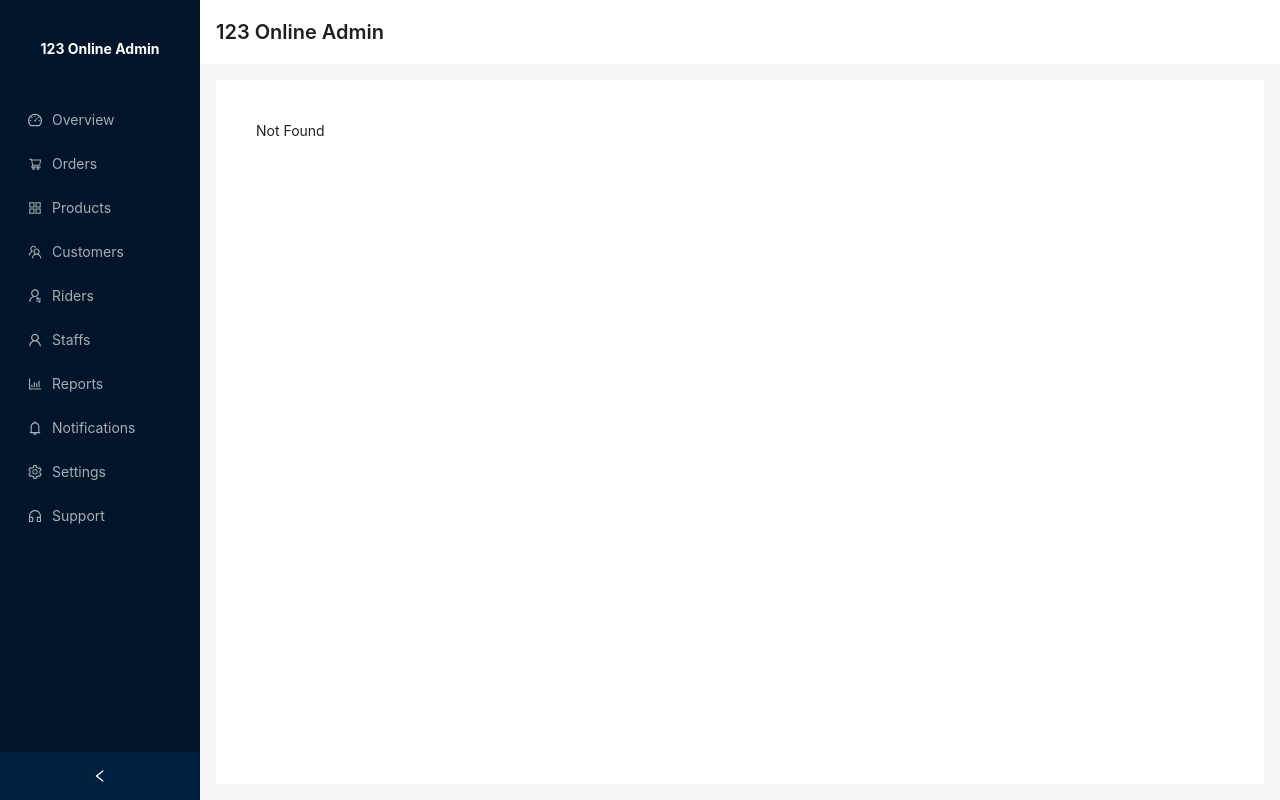
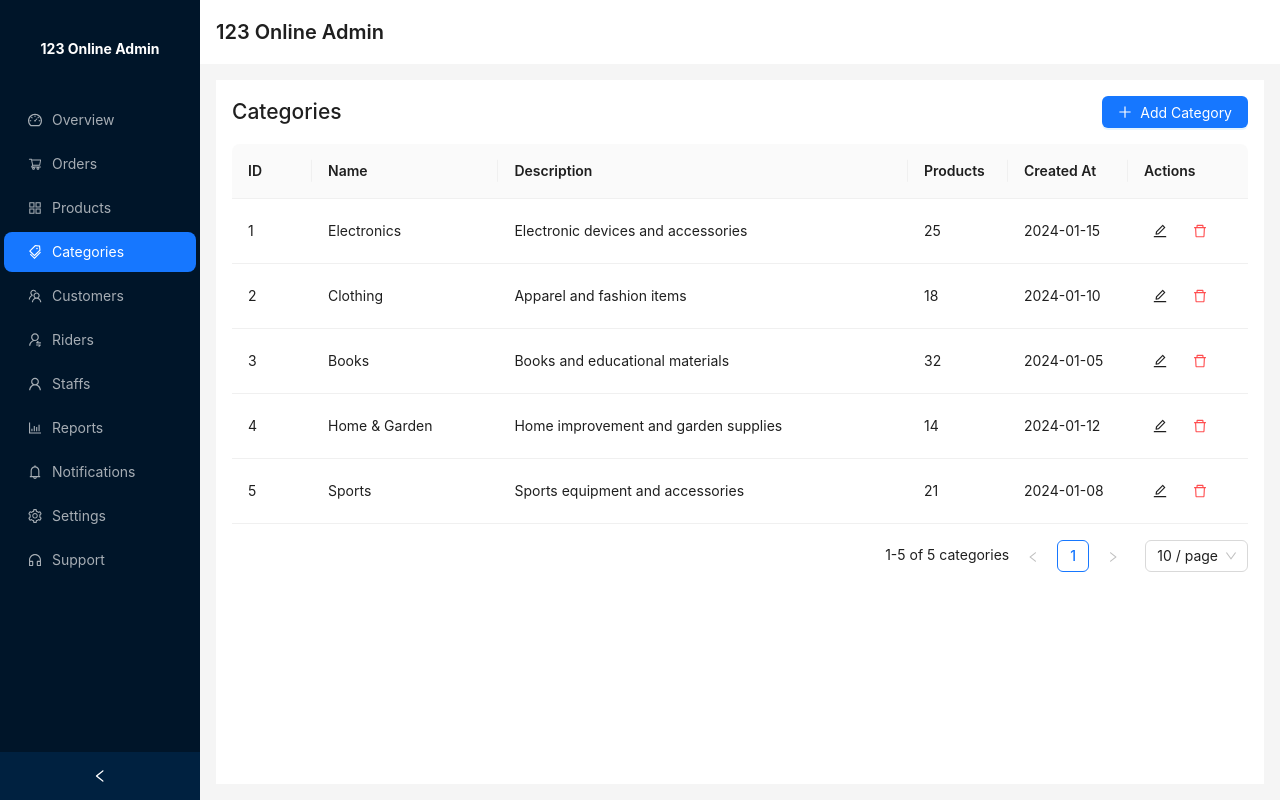
Before and after one commit to 123-technical/deliveryapp-admin-dashboard, a React (Vite) app in the folder @latest/: page /categories in a window 1280 px wide. Before the commit this address had no page. Built offline with nearby package versions, Linux system fonts and the light colour scheme.

Commit message:
Add Categories page and update routing: Introduced a new Categories component for managing categories, including mock data and basic CRUD operations. Updated App.tsx to include routing for the Categories page and AdminLayout.tsx to add a navigation item for Categories.

```diff
--- a/@latest/src/App.tsx
+++ b/@latest/src/App.tsx
@@ -16,6 +16,7 @@ const Reports = lazy(() => import("./pages/Reports"));
 const Notifications = lazy(() => import("./pages/Notifications"));
 const Settings = lazy(() => import("./pages/Settings"));
 const Support = lazy(() => import("./pages/Support"));
+const Categories = lazy(() => import("./pages/Categories"));
 
 function App() {
   return (
@@ -37,6 +38,7 @@ function App() {
           <Route path="/notifications" element={<Notifications />} />
           <Route path="/settings" element={<Settings />} />
           <Route path="/support" element={<Support />} />
+          <Route path="/categories" element={<Categories />} />
           <Route
             path="*"
             element={<div style={{ padding: 24 }}>Not Found</div>}
--- a/@latest/src/layouts/AdminLayout.tsx
+++ b/@latest/src/layouts/AdminLayout.tsx
@@ -12,6 +12,7 @@ import {
   SettingOutlined,
   CustomerServiceOutlined,
   UserSwitchOutlined,
+  TagsOutlined,
 } from "@ant-design/icons";
 
 const { Header, Sider, Content } = Layout;
@@ -30,6 +31,7 @@ export default function AdminLayout({ children }: AdminLayoutProps) {
       { key: "/overview", icon: <DashboardOutlined />, label: "Overview" },
       { key: "/orders", icon: <ShoppingCartOutlined />, label: "Orders" },
       { key: "/products", icon: <AppstoreOutlined />, label: "Products" },
+      { key: "/categories", icon: <TagsOutlined />, label: "Categories" },
       { key: "/customers", icon: <TeamOutlined />, label: "Customers" },
       { key: "/riders", icon: <UserSwitchOutlined />, label: "Riders" },
       { key: "/staffs", icon: <UserOutlined />, label: "Staffs" },
--- /dev/null
+++ b/@latest/src/pages/Categories.tsx
@@ -0,0 +1,177 @@
+import { useState, useEffect } from "react";
+import { Button, Table, Popconfirm, message, Space } from "antd";
+import { PlusOutlined, EditOutlined, DeleteOutlined } from "@ant-design/icons";
+
+interface Category {
+  id: number;
+  name: string;
+  description: string;
+  createdAt: string;
+  productCount: number;
+}
+
+const Categories = () => {
+  const [categories, setCategories] = useState<Category[]>([]);
+  const [loading, setLoading] = useState(false);
+
+  // Mock data for demonstration
+  const mockCategories: Category[] = [
+    {
+      id: 1,
+      name: "Electronics",
+      description: "Electronic devices and accessories",
+      createdAt: "2024-01-15",
+      productCount: 25,
+    },
+    {
+      id: 2,
+      name: "Clothing",
+      description: "Apparel and fashion items",
+      createdAt: "2024-01-10",
+      productCount: 18,
+    },
+    {
+      id: 3,
+      name: "Books",
+      description: "Books and educational materials",
+      createdAt: "2024-01-05",
+      productCount: 32,
+    },
+    {
+      id: 4,
+      name: "Home & Garden",
+      description: "Home improvement and garden supplies",
+      createdAt: "2024-01-12",
+      productCount: 14,
+    },
+    {
+      id: 5,
+      name: "Sports",
+      description: "Sports equipment and accessories",
+      createdAt: "2024-01-08",
+      productCount: 21,
+    },
+  ];
+
+  useEffect(() => {
+    fetchCategories();
+  }, []);
+
+  const fetchCategories = async () => {
+    setLoading(true);
+    try {
+      // Simulate API call
+      setTimeout(() => {
+        setCategories(mockCategories);
+        setLoading(false);
+      }, 500);
+    } catch (error) {
+      message.error("Failed to fetch categories");
+      setLoading(false);
+    }
+  };
+
+  const handleDelete = async (id: number) => {
+    try {
+      // Simulate API call
+      setTimeout(() => {
+        setCategories(categories.filter((cat) => cat.id !== id));
+        message.success("Category deleted successfully");
+      }, 200);
+    } catch (error) {
+      message.error("Failed to delete category");
+    }
+  };
+
+  const columns = [
+    {
+      title: "ID",
+      dataIndex: "id",
+      key: "id",
+      width: 80,
+    },
+    {
+      title: "Name",
+      dataIndex: "name",
+      key: "name",
+    },
+    {
+      title: "Description",
+      dataIndex: "description",
+      key: "description",
+    },
+    {
+      title: "Products",
+      dataIndex: "productCount",
+      key: "productCount",
+      width: 100,
+    },
+    {
+      title: "Created At",
+      dataIndex: "createdAt",
+      key: "createdAt",
+      width: 120,
+    },
+    {
+      title: "Actions",
+      key: "actions",
+      width: 120,
+      render: (_: any, record: Category) => (
+        <Space size="small">
+          <Button
+            type="text"
+            icon={<EditOutlined />}
+            onClick={() => message.info("Edit functionality coming soon")}
+          />
+          <Popconfirm
+            title="Delete Category"
+            description="Are you sure you want to delete this category?"
+            onConfirm={() => handleDelete(record.id)}
+            okText="Yes"
+            cancelText="No"
+          >
+            <Button type="text" icon={<DeleteOutlined />} danger />
+          </Popconfirm>
+        </Space>
+      ),
+    },
+  ];
+
+  return (
+    <div>
+      <div
+        style={{
+          display: "flex",
+          justifyContent: "space-between",
+          alignItems: "center",
+          marginBottom: 16,
+        }}
+      >
+        <h2 style={{ margin: 0 }}>Categories</h2>
+        <Button
+          type="primary"
+          icon={<PlusOutlined />}
+          onClick={() => message.info("Add category functionality coming soon")}
+        >
+          Add Category
+        </Button>
+      </div>
+
+      <Table
+        columns={columns}
+        dataSource={categories}
+        loading={loading}
+        rowKey="id"
+        pagination={{
+          pageSize: 10,
+          showSizeChanger: true,
+          showQuickJumper: true,
+          showTotal: (total, range) =>
+            `${range[0]}-${range[1]} of ${total} categories`,
+        }}
+      />
+    </div>
+  );
+};
+
+export default Categories;
```
